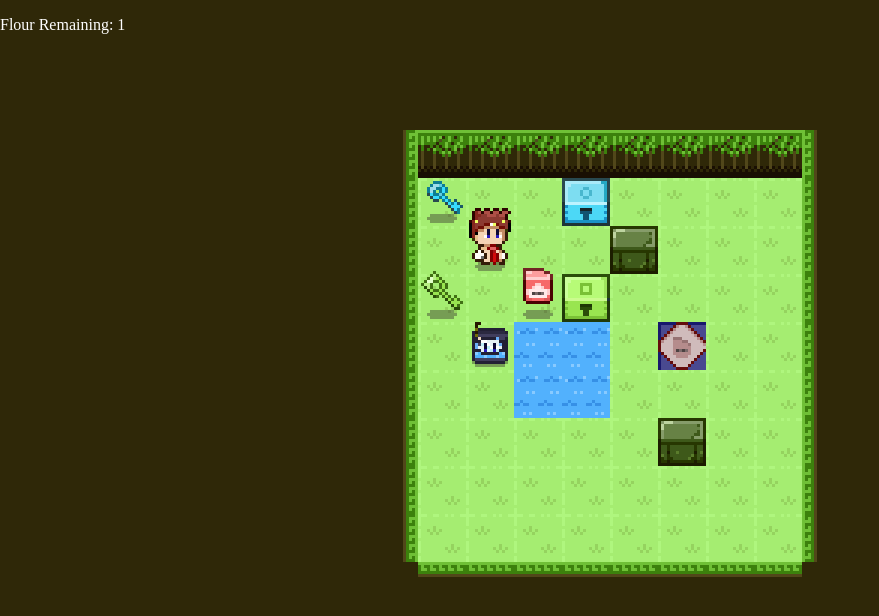
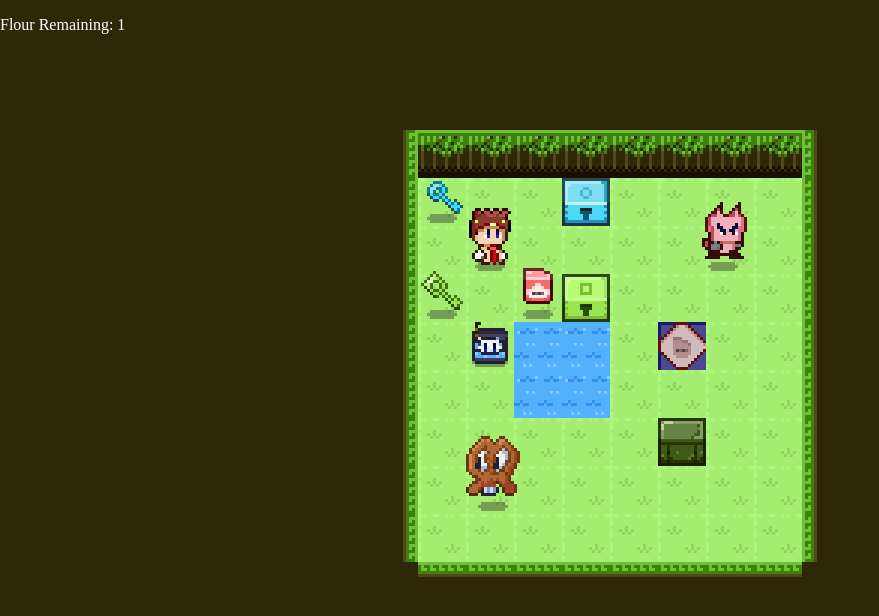
Before and after one commit to ajfm88/2dfolio, a React (Create React App) app in the folder ciabatta/: page / in a window 1280 px wide. Shown: the top 616 px of the page, without its empty margins (0-879 px from the left). Built offline with nearby package versions, Linux system fonts and the light colour scheme.

Commit message:
26. Enemy Bodies.

```diff
--- a/ciabatta/src/classes/PlacementFactory.js
+++ b/ciabatta/src/classes/PlacementFactory.js
@@ -8,6 +8,8 @@ import {
   PLACEMENT_TYPE_KEY,
   PLACEMENT_TYPE_WATER,
   PLACEMENT_TYPE_WATER_PICKUP,
+  PLACEMENT_TYPE_GROUND_ENEMY,
+  PLACEMENT_TYPE_FLYING_ENEMY,
 } from "../helpers/consts";
 import { HeroPlacement } from "../game-objects/HeroPlacement";
 import { GoalPlacement } from "../game-objects/GoalPlacement";
@@ -18,6 +20,8 @@ import { LockPlacement } from "../game-objects/LockPlacement";
 import { KeyPlacement } from "../game-objects/KeyPlacement";
 import { WaterPlacement } from "../game-objects/WaterPlacement";
 import { WaterPickupPlacement } from "../game-objects/WaterPickupPlacement";
+import { GroundEnemyPlacement } from "../game-objects/GroundEnemyPlacement";
+import { FlyingEnemyPlacement } from "../game-objects/FlyingEnemyPlacement";
 
 const placementTypeClassMap = {
   [PLACEMENT_TYPE_HERO]: HeroPlacement,
@@ -29,6 +33,8 @@ const placementTypeClassMap = {
   [PLACEMENT_TYPE_KEY]: KeyPlacement,
   [PLACEMENT_TYPE_WATER]: WaterPlacement,
   [PLACEMENT_TYPE_WATER_PICKUP]: WaterPickupPlacement,
+  [PLACEMENT_TYPE_GROUND_ENEMY]: GroundEnemyPlacement,
+  [PLACEMENT_TYPE_FLYING_ENEMY]: FlyingEnemyPlacement,
 };
 
 class PlacementFactory {
--- a/ciabatta/src/components/object-graphics/Hero.js
+++ b/ciabatta/src/components/object-graphics/Body.js
@@ -2,7 +2,7 @@ import Sprite from "./Sprite";
 import { TILES } from "../../helpers/tiles";
 import styles from "./Hero.module.css";
 
-export default function Hero({ frameCoord, yTranslate, showShadow }) {
+export default function Body({ frameCoord, yTranslate, showShadow }) {
   return (
     <div className={styles.hero}>
       <div>{showShadow && <Sprite frameCoord={TILES.SHADOW} />}</div>
--- /dev/null
+++ b/ciabatta/src/game-objects/BodyPlacement.js
@@ -0,0 +1,130 @@
+import { Placement } from "./Placement";
+import {
+  BODY_SKINS,
+  DIRECTION_LEFT,
+  DIRECTION_RIGHT,
+  directionUpdateMap,
+  PLACEMENT_TYPE_CELEBRATION,
+  Z_INDEX_LAYER_SIZE,
+} from "../helpers/consts";
+import { Collision } from "../classes/Collision";
+
+export class BodyPlacement extends Placement {
+  getCollisionAtNextPosition(direction) {
+    const { x, y } = directionUpdateMap[direction];
+    const nextX = this.x + x;
+    const nextY = this.y + y;
+    return new Collision(this, this.level, {
+      x: nextX,
+      y: nextY,
+    });
+  }
+
+  getLockAtNextPosition(direction) {
+    const collision = this.getCollisionAtNextPosition(direction);
+    return collision.withLock();
+  }
+
+  isSolidAtNextPosition(direction) {
+    const collision = this.getCollisionAtNextPosition(direction);
+    const isOutOfBounds = this.level.isPositionOutOfBounds(
+      collision.x,
+      collision.y
+    );
+    if (isOutOfBounds) {
+      return true;
+    }
+    return Boolean(collision.withSolidPlacement());
+  }
+
+  updateFacingDirection() {
+    if (
+      this.movingPixelDirection === DIRECTION_LEFT ||
+      this.movingPixelDirection === DIRECTION_RIGHT
+    ) {
+      this.spriteFacingDirection = this.movingPixelDirection;
+    }
+  }
+
+  updateWalkFrame() {
+    this.spriteWalkFrame = this.spriteWalkFrame === 1 ? 0 : 1;
+  }
+
+  tick() {
+    this.tickMovingPixelProgress();
+    this.tickAttemptAiMove();
+  }
+
+  tickMovingPixelProgress() {
+    if (this.movingPixelsRemaining === 0) {
+      return;
+    }
+    this.movingPixelsRemaining -= this.travelPixelsPerFrame;
+    if (this.movingPixelsRemaining <= 0) {
+      this.movingPixelsRemaining = 0;
+      this.onDoneMoving();
+    }
+  }
+
+  onDoneMoving() {
+    //Update my x/y!
+    const { x, y } = directionUpdateMap[this.movingPixelDirection];
+    this.x += x;
+    this.y += y;
+    this.handleCollisions();
+  }
+
+  handleCollisions() {
+    // handle collisions!
+    const collision = new Collision(this, this.level);
+
+    this.skin = BODY_SKINS.NORMAL;
+    const changesHeroSkin = collision.withChangesHeroSkin();
+    if (changesHeroSkin) {
+      this.skin = changesHeroSkin.changesHeroSkinOnCollide();
+    }
+
+    const collideThatAddsToInventory = collision.withPlacementAddsToInventory();
+    if (collideThatAddsToInventory) {
+      collideThatAddsToInventory.collect();
+      this.level.addPlacement({
+        type: PLACEMENT_TYPE_CELEBRATION,
+        x: this.x,
+        y: this.y,
+      });
+    }
+
+    const takesDamages = collision.withSelfGetsDamaged();
+    if (takesDamages) {
+      this.level.setDeathOutcome(takesDamages.type);
+    }
+
+    const completesLevel = collision.withCompletesLevel();
+    if (completesLevel) {
+      this.level.completeLevel();
+    }
+  }
+
+  getYTranslate() {
+    // Stand on ground when not moving
+    if (this.movingPixelsRemaining === 0 || this.skin !== BODY_SKINS.NORMAL) {
+      return 0;
+    }
+
+    //Elevate ramp up or down at beginning/end of movement
+    const PIXELS_FROM_END = 2;
+    if (
+      this.movingPixelsRemaining < PIXELS_FROM_END ||
+      this.movingPixelsRemaining > 16 - PIXELS_FROM_END
+    ) {
+      return -1;
+    }
+
+    // Highest in the middle of the movement
+    return -2;
+  }
+
+  zIndex() {
+    return this.y * Z_INDEX_LAYER_SIZE;
+  }
+}
--- /dev/null
+++ b/ciabatta/src/game-objects/FlyingEnemyPlacement.js
@@ -0,0 +1,20 @@
+import { GroundEnemyPlacement } from "./GroundEnemyPlacement";
+import { DIRECTION_LEFT } from "../helpers/consts";
+import { TILES } from "../helpers/tiles";
+import Body from "../components/object-graphics/Body";
+
+export class FlyingEnemyPlacement extends GroundEnemyPlacement {
+  constructor(properties, level) {
+    super(properties, level);
+    this.tickBetweenMovesInterval = 20;
+    this.ticksUntilNextMove = this.tickBetweenMovesInterval;
+  }
+
+  renderComponent() {
+    const frameCoord =
+      this.spriteFacingDirection === DIRECTION_LEFT
+        ? TILES.ENEMY_FLYING_LEFT
+        : TILES.ENEMY_FLYING_RIGHT;
+    return <Body frameCoord={frameCoord} yTranslate={-3} showShadow={true} />;
+  }
+}
--- /dev/null
+++ b/ciabatta/src/game-objects/GroundEnemyPlacement.js
@@ -0,0 +1,60 @@
+import { TILES } from "../helpers/tiles";
+import Body from "../components/object-graphics/Body";
+import { DIRECTION_LEFT, DIRECTION_RIGHT } from "../helpers/consts";
+import { BodyPlacement } from "./BodyPlacement";
+
+export class GroundEnemyPlacement extends BodyPlacement {
+  constructor(properties, level) {
+    super(properties, level);
+    this.tickBetweenMovesInterval = 28;
+    this.ticksUntilNextMove = this.tickBetweenMovesInterval;
+  }
+
+  tickAttemptAiMove() {
+    if (this.ticksUntilNextMove > 0) {
+      this.ticksUntilNextMove -= 1;
+      return;
+    }
+    this.internalMoveRequested(this.movingPixelDirection);
+  }
+
+  internalMoveRequested(direction) {
+    //Attempt to start moving
+    if (this.movingPixelsRemaining > 0) {
+      return;
+    }
+
+    if (this.isSolidAtNextPosition(direction)) {
+      this.switchDirection();
+      return;
+    }
+
+    //Start the move
+    this.ticksUntilNextMove = this.tickBetweenMovesInterval;
+    this.movingPixelsRemaining = 16;
+    this.movingPixelDirection = direction;
+    this.updateFacingDirection();
+    this.updateWalkFrame();
+  }
+
+  switchDirection() {
+    this.movingPixelDirection =
+      this.movingPixelDirection === DIRECTION_LEFT
+        ? DIRECTION_RIGHT
+        : DIRECTION_LEFT;
+  }
+
+  renderComponent() {
+    const frameCoord =
+      this.spriteFacingDirection === DIRECTION_LEFT
+        ? TILES.ENEMY_LEFT
+        : TILES.ENEMY_RIGHT;
+    return (
+      <Body
+        frameCoord={frameCoord}
+        yTranslate={this.getYTranslate()}
+        showShadow={true}
+      />
+    );
+  }
+}
--- a/ciabatta/src/game-objects/HeroPlacement.js
+++ b/ciabatta/src/game-objects/HeroPlacement.js
@@ -1,17 +1,13 @@
-import { Placement } from "./Placement";
-import Hero from "../components/object-graphics/Hero";
+import Body from "../components/object-graphics/Body";
 import {
   DIRECTION_LEFT,
-  DIRECTION_RIGHT,
-  directionUpdateMap,
   BODY_SKINS,
   HERO_RUN_1,
   HERO_RUN_2,
   Z_INDEX_LAYER_SIZE,
-  PLACEMENT_TYPE_CELEBRATION,
 } from "../helpers/consts";
 import { TILES } from "../helpers/tiles";
-import { Collision } from "../classes/Collision";
+import { BodyPlacement } from "./BodyPlacement";
 
 const heroSkinMap = {
   [BODY_SKINS.NORMAL]: [TILES.HERO_LEFT, TILES.HERO_RIGHT],
@@ -21,7 +17,7 @@ const heroSkinMap = {
   [HERO_RUN_2]: [TILES.HERO_RUN_2_LEFT, TILES.HERO_RUN_2_RIGHT],
 };
 
-export class HeroPlacement extends Placement {
+export class HeroPlacement extends BodyPlacement {
   controllerMoveRequested(direction) {
     //Attempt to start moving
     if (this.movingPixelsRemaining > 0) {
@@ -53,98 +49,8 @@ export class HeroPlacement extends Placement {
     this.updateWalkFrame();
   }
 
-  getCollisionAtNextPosition(direction) {
-    const { x, y } = directionUpdateMap[direction];
-    const nextX = this.x + x;
-    const nextY = this.y + y;
-    return new Collision(this, this.level, {
-      x: nextX,
-      y: nextY,
-    });
-  }
-
-  getLockAtNextPosition(direction) {
-    const collision = this.getCollisionAtNextPosition(direction);
-    return collision.withLock();
-  }
-
-  isSolidAtNextPosition(direction) {
-    const collision = this.getCollisionAtNextPosition(direction);
-    const isOutOfBounds = this.level.isPositionOutOfBounds(
-      collision.x,
-      collision.y
-    );
-    if (isOutOfBounds) {
-      return true;
-    }
-    return Boolean(collision.withSolidPlacement());
-  }
-
-  updateFacingDirection() {
-    if (
-      this.movingPixelDirection === DIRECTION_LEFT ||
-      this.movingPixelDirection === DIRECTION_RIGHT
-    ) {
-      this.spriteFacingDirection = this.movingPixelDirection;
-    }
-  }
-
-  updateWalkFrame() {
-    this.spriteWalkFrame = this.spriteWalkFrame === 1 ? 0 : 1;
-  }
-
-  tick() {
-    this.tickMovingPixelProgress();
-  }
-
-  tickMovingPixelProgress() {
-    if (this.movingPixelsRemaining === 0) {
-      return;
-    }
-    this.movingPixelsRemaining -= this.travelPixelsPerFrame;
-    if (this.movingPixelsRemaining <= 0) {
-      this.movingPixelsRemaining = 0;
-      this.onDoneMoving();
-    }
-  }
-
-  onDoneMoving() {
-    //Update my x/y!
-    const { x, y } = directionUpdateMap[this.movingPixelDirection];
-    this.x += x;
-    this.y += y;
-    this.handleCollisions();
-  }
-
-  handleCollisions() {
-    // handle collisions!
-    const collision = new Collision(this, this.level);
-
-    this.skin = BODY_SKINS.NORMAL;
-    const changesHeroSkin = collision.withChangesHeroSkin();
-    if (changesHeroSkin) {
-      this.skin = changesHeroSkin.changesHeroSkinOnCollide();
-    }
-
-    const collideThatAddsToInventory = collision.withPlacementAddsToInventory();
-    if (collideThatAddsToInventory) {
-      collideThatAddsToInventory.collect();
-      this.level.addPlacement({
-        type: PLACEMENT_TYPE_CELEBRATION,
-        x: this.x,
-        y: this.y,
-      });
-    }
-
-    const takesDamages = collision.withSelfGetsDamaged();
-    if (takesDamages) {
-      this.level.setDeathOutcome(takesDamages.type);
-    }
-
-    const completesLevel = collision.withCompletesLevel();
-    if (completesLevel) {
-      this.level.completeLevel();
-    }
+  zIndex() {
+    return this.y * Z_INDEX_LAYER_SIZE + 1;
   }
 
   getFrame() {
@@ -165,33 +71,10 @@ export class HeroPlacement extends Placement {
     return heroSkinMap[this.skin][index];
   }
 
-  getYTranslate() {
-    // Stand on ground when not moving
-    if (this.movingPixelsRemaining === 0 || this.skin !== BODY_SKINS.NORMAL) {
-      return 0;
-    }
-
-    //Elevate ramp up or down at beginning/end of movement
-    const PIXELS_FROM_END = 2;
-    if (
-      this.movingPixelsRemaining < PIXELS_FROM_END ||
-      this.movingPixelsRemaining > 16 - PIXELS_FROM_END
-    ) {
-      return -1;
-    }
-
-    // Highest in the middle of the movement
-    return -2;
-  }
-
-  zIndex() {
-    return this.y * Z_INDEX_LAYER_SIZE + 1;
-  }
-
   renderComponent() {
     const showShadow = this.skin !== BODY_SKINS.WATER;
     return (
-      <Hero
+      <Body
         frameCoord={this.getFrame()}
         yTranslate={this.getYTranslate()}
         showShadow={showShadow}
--- a/ciabatta/src/game-objects/Placement.js
+++ b/ciabatta/src/game-objects/Placement.js
@@ -25,6 +25,10 @@ export class Placement {
   }
 
   tick() {}
+
+  tickAttemptAiMove() {
+    return null;
+  }
 
   isSolidForBody(_body) {
     return false;
--- a/ciabatta/src/helpers/consts.js
+++ b/ciabatta/src/helpers/consts.js
@@ -11,6 +11,8 @@ export const PLACEMENT_TYPE_LOCK = "LOCK";
 export const PLACEMENT_TYPE_KEY = "KEY";
 export const PLACEMENT_TYPE_WATER = "WATER";
 export const PLACEMENT_TYPE_WATER_PICKUP = "WATER_PICKUP";
+export const PLACEMENT_TYPE_GROUND_ENEMY = "GROUND_ENEMY";
+export const PLACEMENT_TYPE_FLYING_ENEMY = "FLYING_ENEMY";
 
 export const DIRECTION_LEFT = "LEFT";
 export const DIRECTION_RIGHT = "RIGHT";
--- a/ciabatta/src/levels/DemoLevel1.js
+++ b/ciabatta/src/levels/DemoLevel1.js
@@ -8,6 +8,8 @@ import {
   PLACEMENT_TYPE_KEY,
   PLACEMENT_TYPE_WATER,
   PLACEMENT_TYPE_WATER_PICKUP,
+  PLACEMENT_TYPE_GROUND_ENEMY,
+  PLACEMENT_TYPE_FLYING_ENEMY,
 } from "../helpers/consts";
 
 const level = {
@@ -22,13 +24,14 @@ const level = {
     { x: 3, y: 5, type: PLACEMENT_TYPE_WATER },
     { x: 4, y: 4, type: PLACEMENT_TYPE_WATER },
     { x: 2, y: 4, type: PLACEMENT_TYPE_WATER_PICKUP },
-    { x: 5, y: 2, type: PLACEMENT_TYPE_WALL },
     { x: 6, y: 6, type: PLACEMENT_TYPE_WALL },
     { x: 3, y: 3, type: PLACEMENT_TYPE_FLOUR },
     { x: 4, y: 1, type: PLACEMENT_TYPE_LOCK, color: "BLUE" },
     { x: 4, y: 3, type: PLACEMENT_TYPE_LOCK, color: "GREEN" },
     { x: 1, y: 1, type: PLACEMENT_TYPE_KEY, color: "BLUE" },
     { x: 1, y: 3, type: PLACEMENT_TYPE_KEY, color: "GREEN" },
+    { x: 5, y: 2, type: PLACEMENT_TYPE_GROUND_ENEMY },
+    { x: 6, y: 7, type: PLACEMENT_TYPE_FLYING_ENEMY },
   ],
 };
 
```
